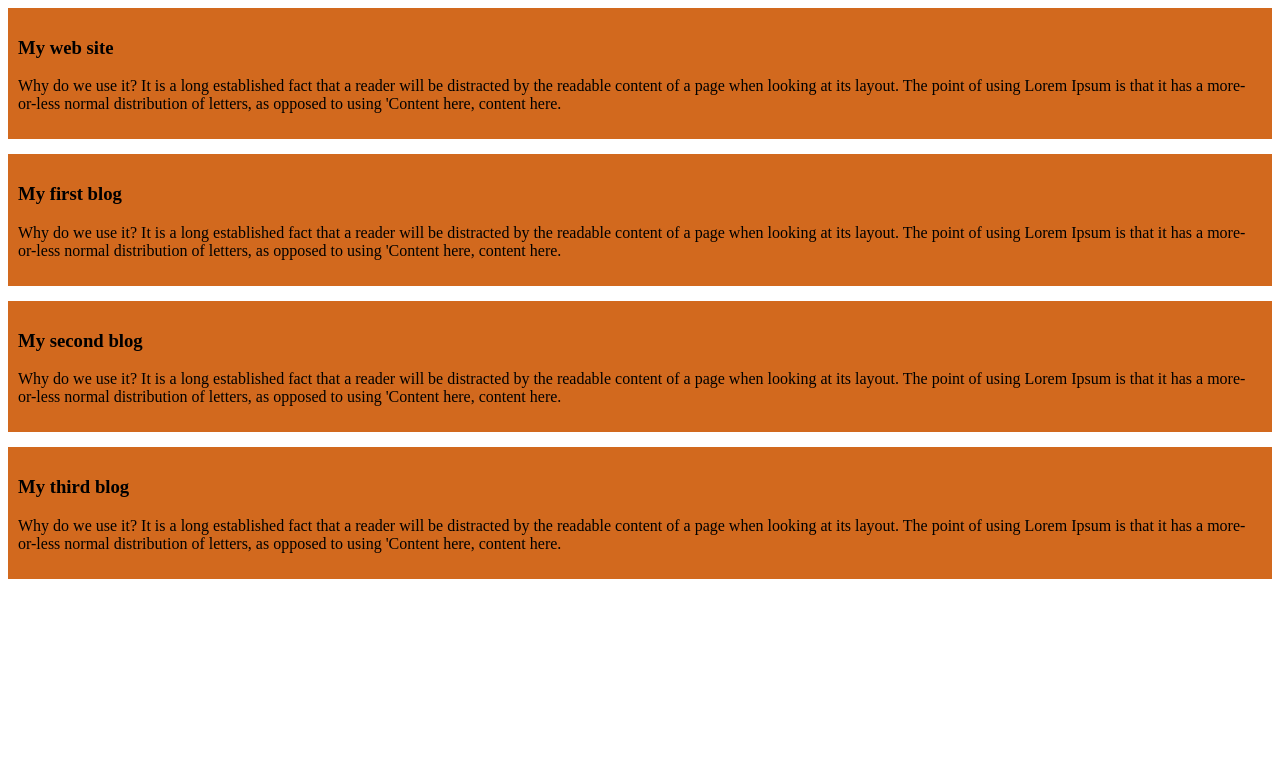
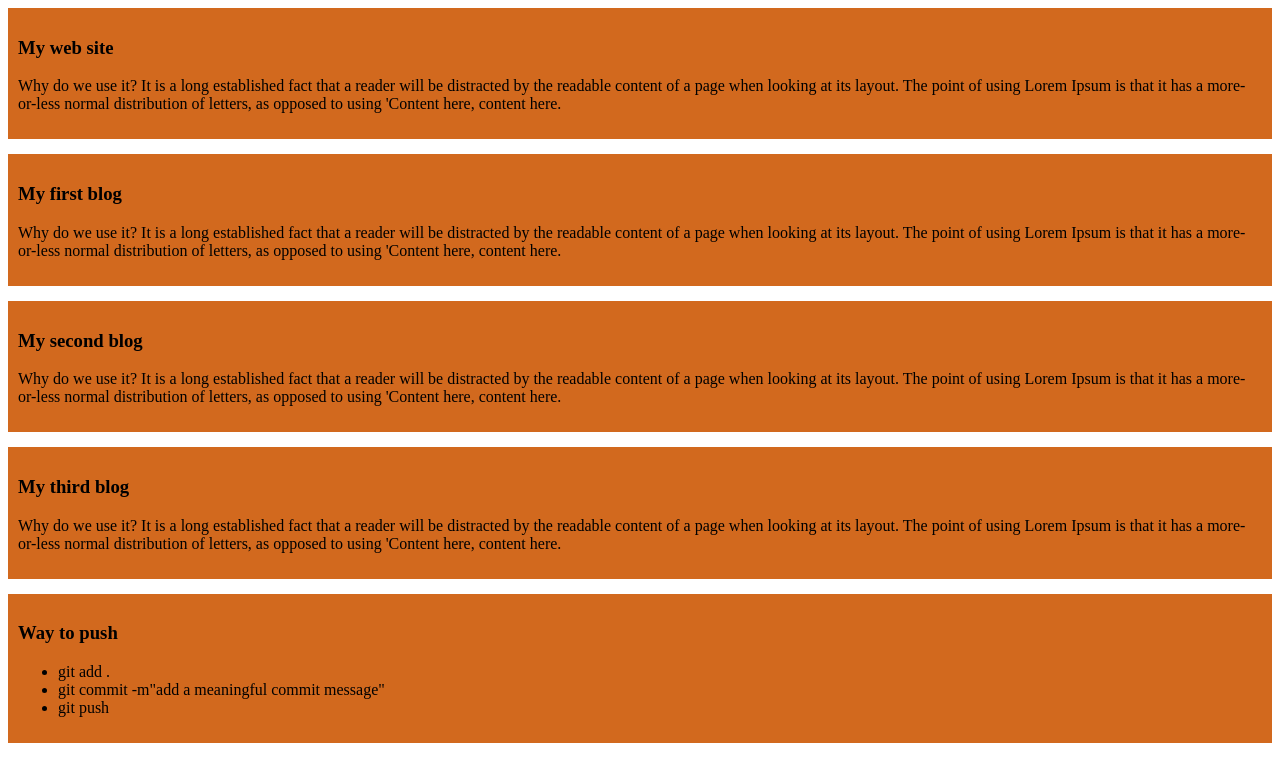
Before and after one commit to PenGit07/bmy-web-site, a plain HTML site: page index 0.html in a window 1280 px wide. Drawn offline with Linux system fonts and the light colour scheme.

Commit message:
added a list to postcode

```diff
--- a/index 0.html
+++ b/index 0.html
@@ -28,6 +28,14 @@
         <p>Why do we use it?
             It is a long established fact that a reader will be distracted by the readable content of a page when looking at its layout. The point of using Lorem Ipsum is that it has a more-or-less normal distribution of letters, as opposed to using 'Content here, content here.</p>
     </div>
+    <div>
+        <h3>Way to push</h3>
+        <ul>
+            <li>git add .</li>
+            <li>git commit -m"add a meaningful commit message"</li>
+            <li>git push</li>
+        </ul>
+    </div>
 
 
 </body>
```
